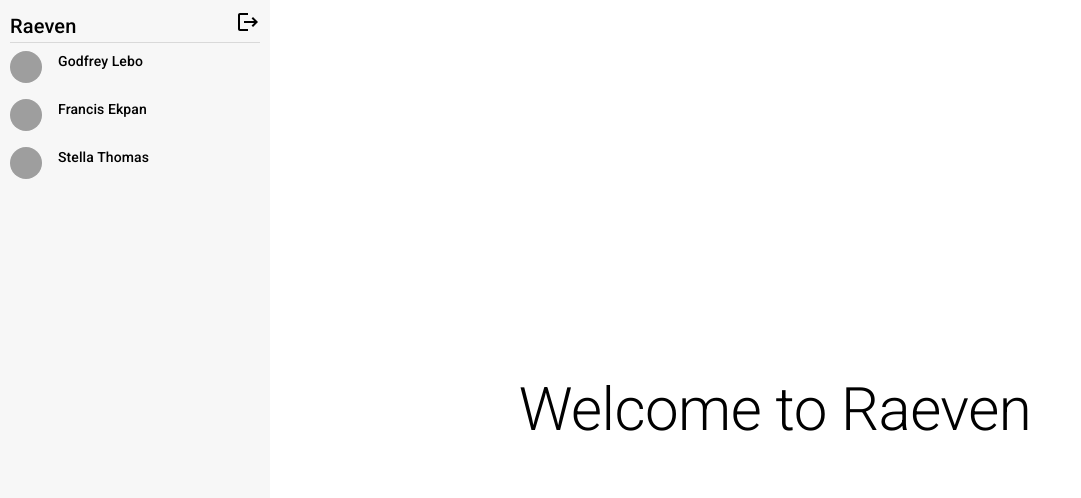
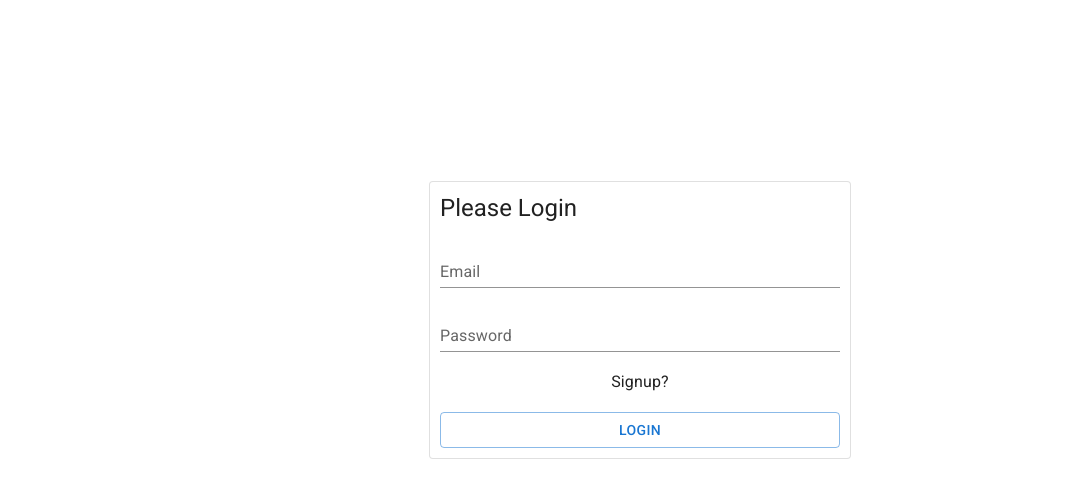
Before and after one commit to emorilebo/Chat-Me, a React (Create React App) app in the folder client/: page / in a window 1280 px wide. Shown: the top 498 px of the page, without its empty margins (0-1081 px from the left). Built offline with nearby package versions, Linux system fonts and the light colour scheme; grey boxes are pictures that could not be loaded.

Commit message:
ADD Apollo CLient

```diff
--- a/client/package.json
+++ b/client/package.json
@@ -3,6 +3,7 @@
   "version": "0.1.0",
   "private": true,
   "dependencies": {
+    "@apollo/client": "^3.6.8",
     "@dicebear/avatars": "^4.10.2",
     "@emotion/react": "^11.9.3",
     "@emotion/styled": "^11.9.3",
@@ -11,6 +12,7 @@
     "@testing-library/jest-dom": "^5.16.4",
     "@testing-library/react": "^13.3.0",
     "@testing-library/user-event": "^13.5.0",
+    "graphql": "^16.5.0",
     "react": "^18.1.0",
     "react-dom": "^18.1.0",
     "react-router-dom": "^6.3.0",
--- a/client/src/App.js
+++ b/client/src/App.js
@@ -5,7 +5,7 @@ import { useState } from "react";
 import HomeScreen from "./pages/HomeScreen";
 
 function App() {
-  const [isLoggedIn, setIsLoggedIn] = useState(true);
+  const [isLoggedIn, setIsLoggedIn] = useState(false);
   return <div className="">{isLoggedIn ? <HomeScreen /> : <AuthScreen />}</div>;
 }
 
--- /dev/null
+++ b/client/src/graphql/mutations.js
@@ -0,0 +1,12 @@
+import { gql } from "@apollo/client"
+
+export const SIGNUP_USER = gql`
+mutation SignupUser($userNew: UserInput!) {
+    signupUser(userNew: $userNew) {
+      id
+      firstName
+      lastName
+      email
+    }
+  }
+`
--- a/client/src/index.js
+++ b/client/src/index.js
@@ -4,12 +4,24 @@ import './index.css';
 import App from './App';
 import reportWebVitals from './reportWebVitals';
 import { BrowserRouter } from 'react-router-dom'
+import {
+  ApolloClient,
+  InMemoryCache,
+  ApolloProvider,
+} from "@apollo/client";
+
+const client = new ApolloClient({
+  uri: 'http://localhost.com:4000',
+  cache: new InMemoryCache()
+});
 
 const root = ReactDOM.createRoot(document.getElementById('root'));
 root.render(
   <React.StrictMode>
     <BrowserRouter>
-      <App />
+      <ApolloProvider client={client}>
+        <App />
+      </ApolloProvider>
     </BrowserRouter>
   </React.StrictMode>
 );
--- a/client/src/pages/AuthScreen.js
+++ b/client/src/pages/AuthScreen.js
@@ -1,10 +1,13 @@
 import React, { useRef, useState } from "react";
 import { Box, Stack, Typography, Button, TextField, Card } from "@mui/material";
+import {useMutation} from "@apollo/client"
+import { SIGNUP_USER } from "../graphql/mutations";
 
 const AuthScreen = () => {
   const [showLogin, setShowLogin] = useState(true);
   const [formData, setFormData] = useState({});
   const authForm = useRef(null)
+  const [signupUser, {data, loading, error}] = useMutation(SIGNUP_USER)
 
   const handleChange = (e) => {
     setFormData({
@@ -12,9 +15,14 @@ const AuthScreen = () => {
       [e.target.name]: e.target.value,
     });
   };
+
   const handleSubmit = (e) => {
     e.preventDefault();
-    console.log(formData);
+    if(showLogin){
+      //SignInuser
+    }else{
+      signup
+    }
   };
   return (
     <Box
```
Also changed, not shown: 1 other file (tests, documents, lock files or other folders).
